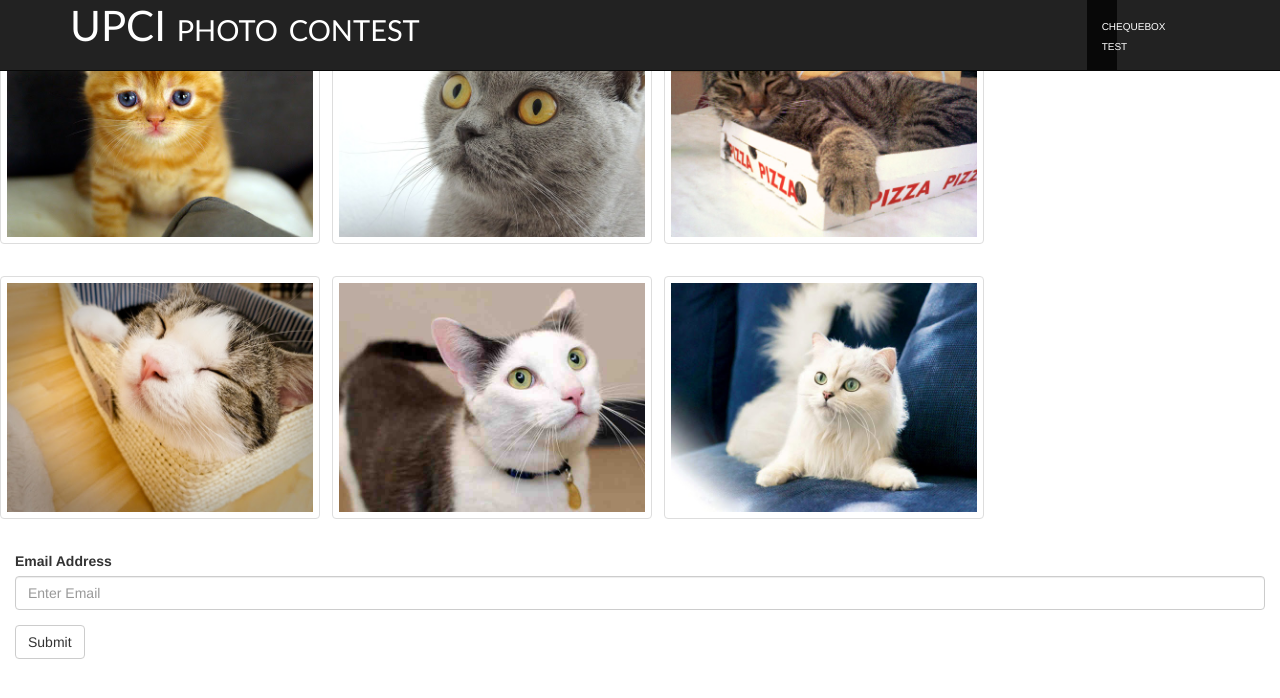
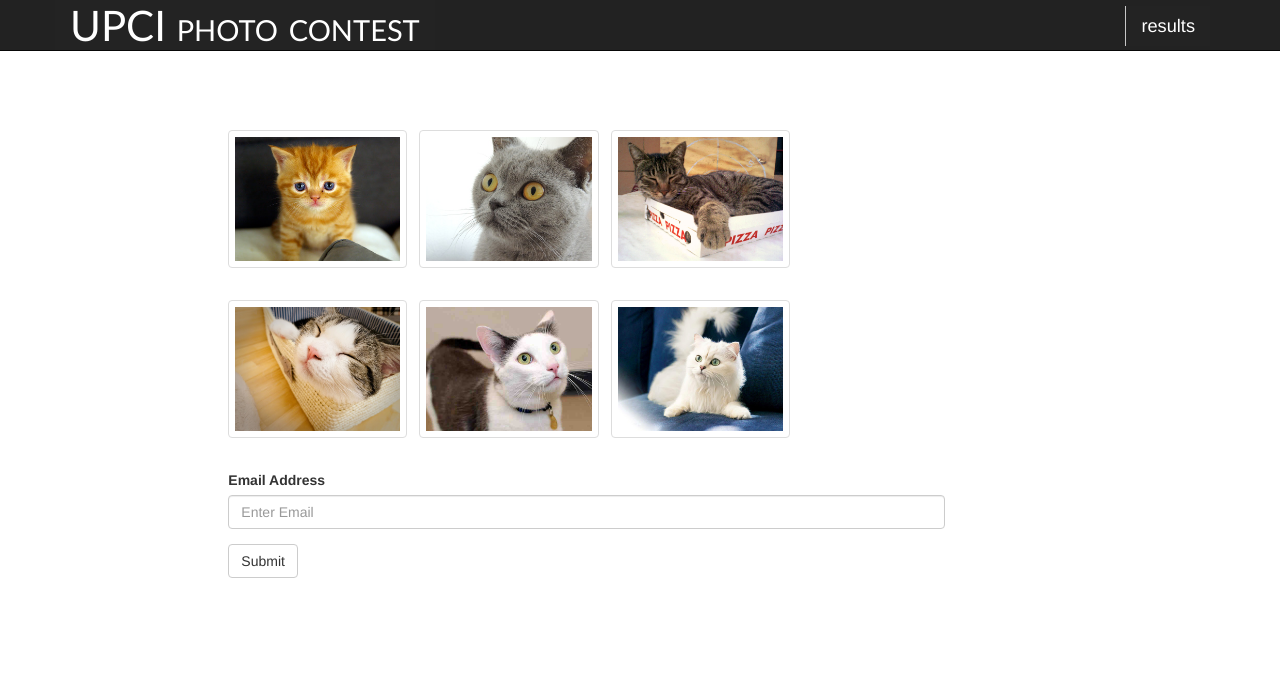
Before and after one commit to ryanromanov/EMLabSorter-Test, a plain HTML site: page index.html in a window 1280 px wide. Drawn offline with nearby package versions, Linux system fonts and the light colour scheme.

Commit message:
CSS migration, navbar cust., centered pics, MySQL
Finished MySQL for entering votes and displaying them

centered pics for displaying

customized navbar

migrated CSS to main.css

```diff
--- a/css/main.css
+++ b/css/main.css
@@ -0,0 +1,33 @@
+/* Basic Customization */
+
+a:link {
+	background-color: rgba(35, 35, 35, 1) !important;
+}
+a:visited {
+	background-color: rgba(35, 35, 35, 1) !important;
+}
+
+.sm-caps {
+	font-variant: small-caps;
+}
+/* Navbar Customization */
+
+.navbar-brand {
+	color: rgba(255, 255, 255, 1)!important;
+	font-weight: 100;
+	font-size: 3em;
+	font-family: "Gill Sans";
+}
+	.nav.navbar-nav {
+		float: right;
+	}
+		div.collapse li a {
+			font-variant: normal;
+			font-weight: 100;
+			font-size: 1.3em;
+			font-family: "Helvetica Neue";
+			border-left: 1px solid rgba(255, 255, 255, .75);
+			padding-top: 10px;
+			padding-bottom: 10px;
+			margin-top: 6px;
+		}
--- a/index.html
+++ b/index.html
@@ -8,32 +8,21 @@
 	<link rel="stylesheet" href="css/main.css" />
 
 	<style>
-		.navbar-brand {
-			color: rgba(255, 255, 255, 1)!important;
-			font-weight: 100;
-			font-size: 3em;
-			font-family: "Gill Sans";
-		}
-		/*img {
-			display: block;
-			height: auto;
-			width: 100%;
-		}*/
 		div.col-sm-4 {
 			padding-left: 0px;
 			padding-right: 0px;
 		}
-		.nav.navbar-nav {
-			float: right;
+		ul.thumbnails li {
+			width: 25%;
 		}
-		.sm-caps {
-			font-variant: small-caps;
+		.row.middle {
+			margin: 0 auto;
 		}
-		/*img.image_picker_image {
-			width: 50%!important;
-		}*/
-		li {
-			width: 25%;
+		.pad-down {
+			padding-top: 100px;
+		}
+		div.row.bottom {
+			margin-top: 30px;
 		}
 	</style>
 
@@ -55,15 +44,18 @@
 			<div class="collapse navbar-collapse">
 				<ul class="nav navbar-nav sm-caps">
 					<li class="active">
-						<a href="checkbox.html">chequebox test</a>
+						<a href="results.html">results</a>
 					</li>
 				</ul>
 			</div>
 		</div>
 	</div>
-	<div class="container-fluid">
-		<div class="row">
-			<select class="image-picker limit_callback" id="container" data-limit="2" multiple="multiple">
+
+
+	<div class="container-fluid pad-down">
+		<!--<div class="row middle">
+			<div class="col-sm-9 col-sm-offset-2">
+				<select class="image-picker limit_callback" id="container" data-limit="4" multiple="multiple" name="picSelect" >
 				  <option data-img-src='images/catOne.jpg' value='1'>Cute Kitten 1</option>
 			      <option data-img-src='images/catTwo.jpg' value='2'>Cute Kitten 2</option>
 			      <option data-img-src='images/catThree.jpg' value='3'>Cute Kitten 3</option>
@@ -72,13 +64,18 @@
 			      <option data-img-src='images/catSix.jpg' value='6'>Cute Kitten 6</option>
 				</select>
 			</div>
-	</div>
-
-
-	<div class="container-fluid">
-		<div class="row">
-			<div class="col-sm-12">
-				<form action="process.php" role="form" method="post">
+		</div>-->
+		<div class="row bottom">
+			<div class="col-sm-7 col-sm-offset-2">
+				<form action="process.php" role="form" method="post" id="picSubmission">
+					<select class="image-picker limit_callback" id="container" data-limit="4" multiple="multiple" name="picSelect[]" >
+					  <option data-img-src='images/catOne.jpg' value='1'>Cute Kitten 1</option>
+					  <option data-img-src='images/catTwo.jpg' value='2'>Cute Kitten 2</option>
+					  <option data-img-src='images/catThree.jpg' value='3'>Cute Kitten 3</option>
+					  <option data-img-src='images/catFour.jpg' value='4'>Cute Kitten 4</option>
+					  <option data-img-src='images/catFive.jpg' value='5'>Cute Kitten 5</option>
+					  <option data-img-src='images/catSix.jpg' value='6'>Cute Kitten 6</option>
+					</select>
 					<div class="form-group">
 						<label for="inputEmail">Email Address</label>
 						<input type="email" class="form-control" id="inputEmail" placeholder="Enter Email" name="email" />
```
Also changed, not shown: results.html (added, +38 -0 lines), 2 other files. Lines whose indentation alone changed are shown as unchanged.
